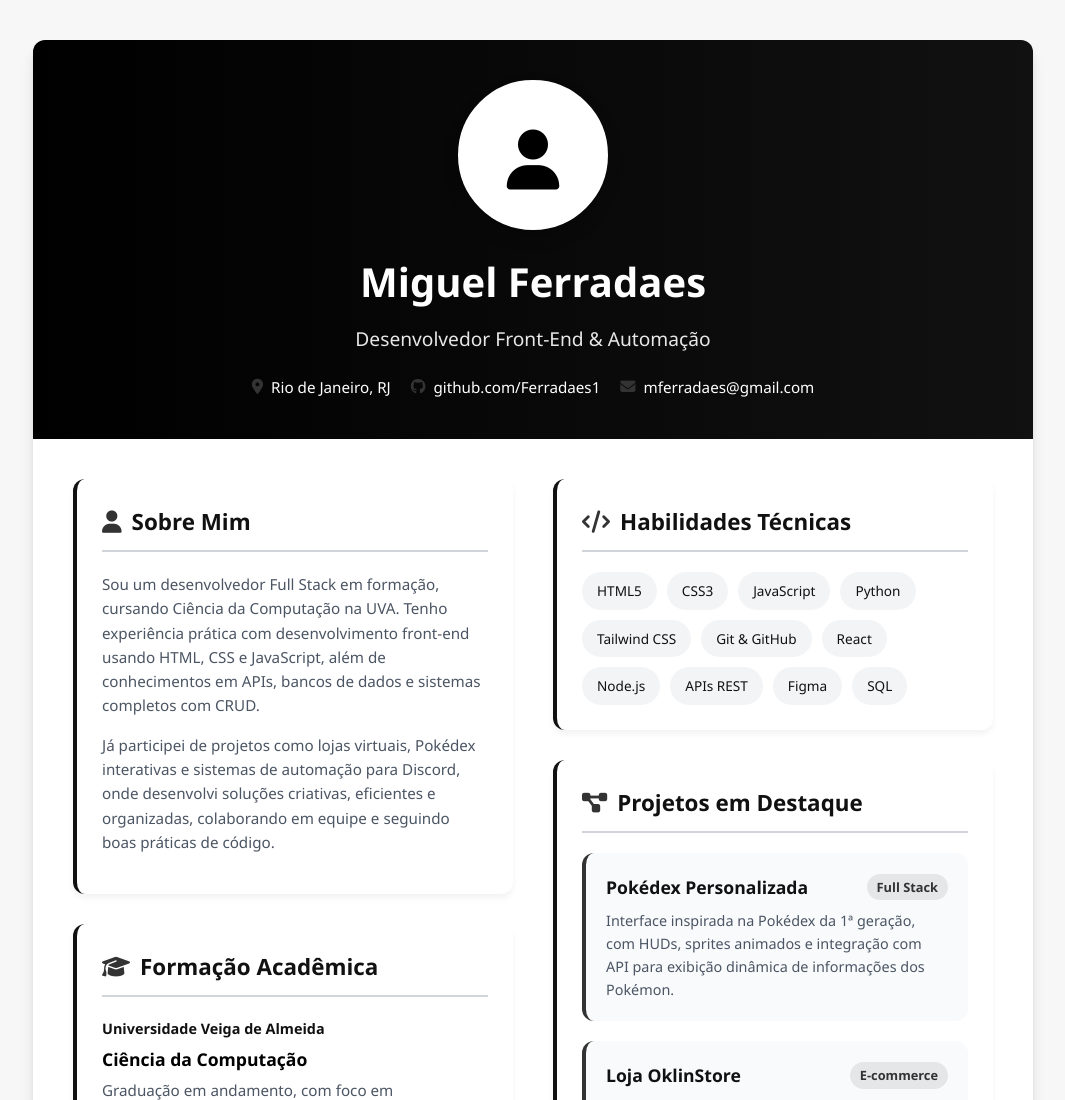
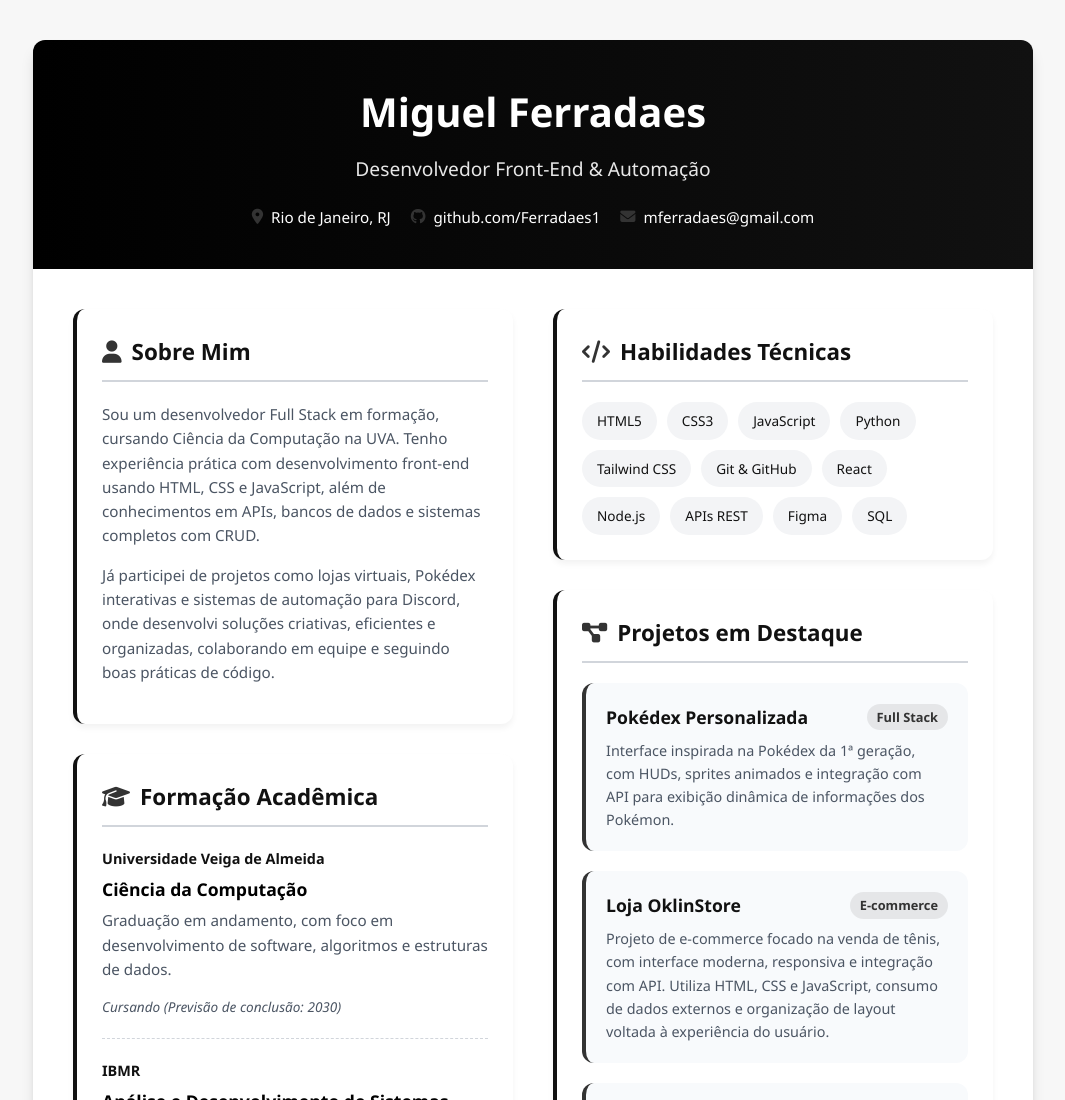
Before and after one commit to Ferradaes1/Portfolio-Miguel, a plain HTML site: page index.html in a window 1280 px wide. Shown: the top 1100 px of the page, without its empty margins (107-1172 px from the left). Drawn offline with Linux system fonts and the light colour scheme.

Commit message:
Update index.html

```diff
--- a/index.html
+++ b/index.html
@@ -13,9 +13,6 @@
 
   <!-- Cabeçalho com banner -->
   <header class="header">
-    <div class="profile-img">
-      <i class="fas fa-user"></i>
-    </div>
 
     <div class="header-content">
       <h1>Miguel Ferradaes</h1>
```
